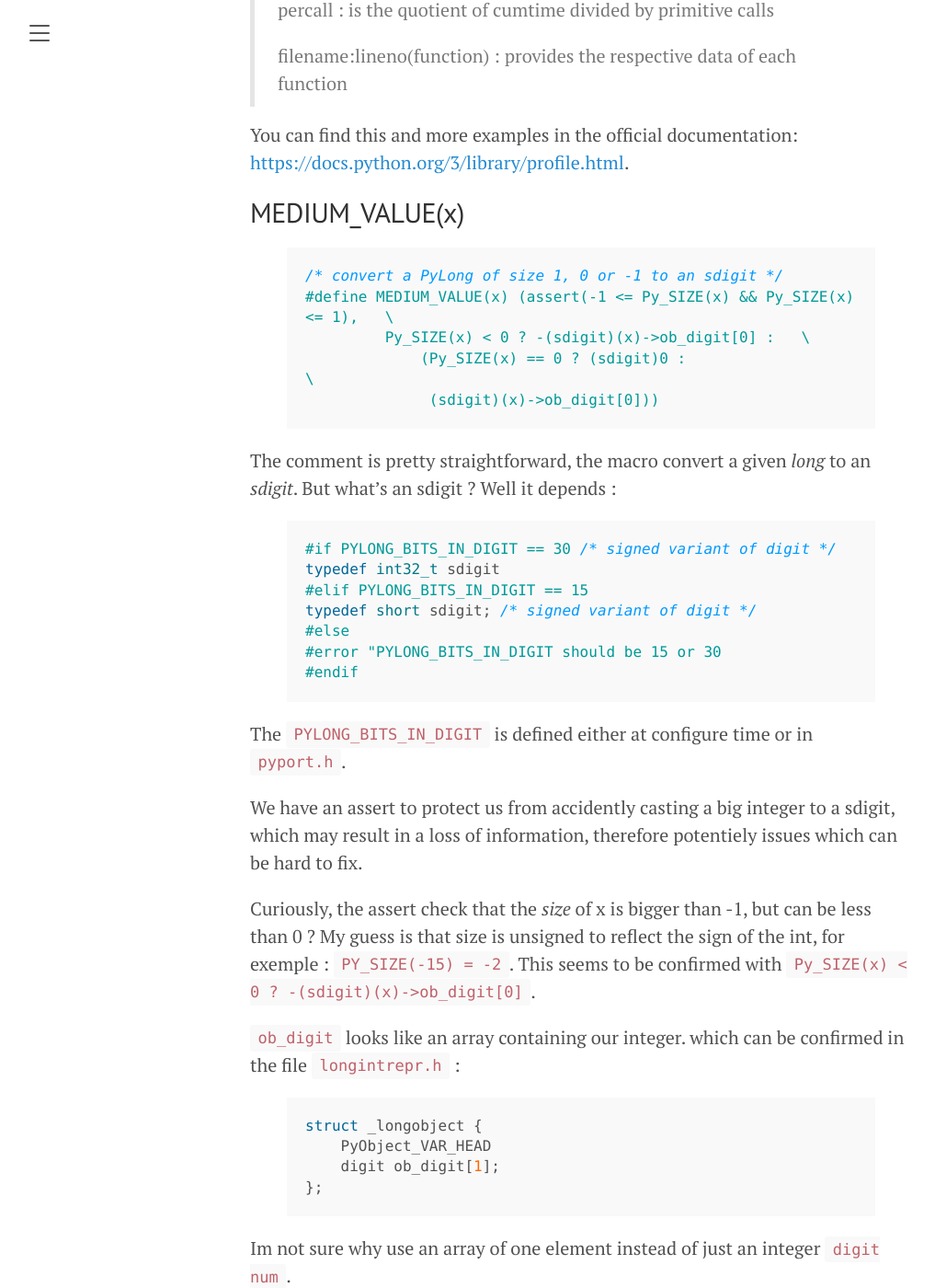
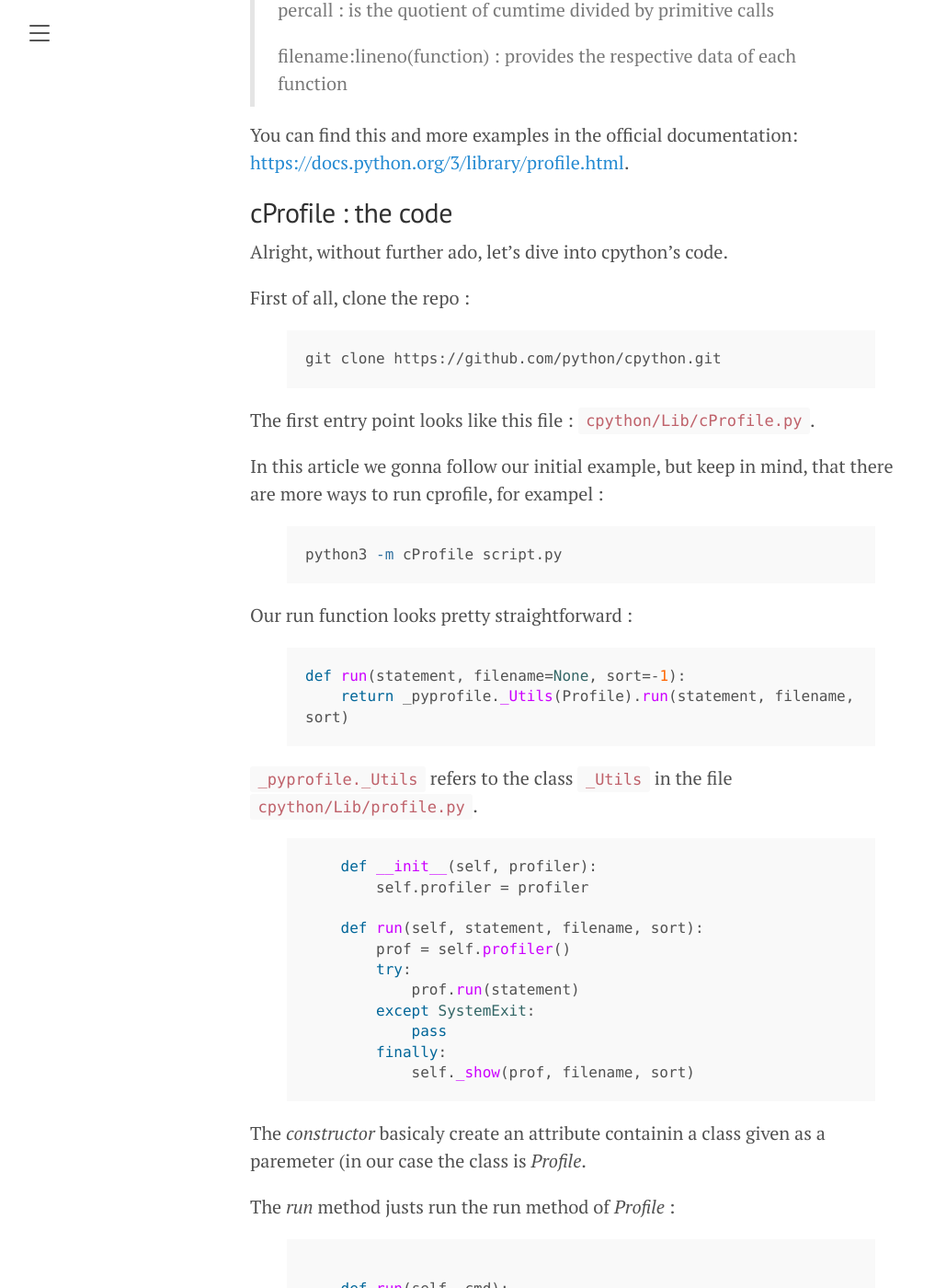
Before and after one commit to ukarroum/ykarroum-blog, a Jekyll site: the page built from blog/_posts/2020-12-17-cprofile.md, in a window 1280 px wide and 1400 px high, scrolled down 2267 px. Shown: the whole window at 92% size, without its empty margins (8-1025 px from the left). Built offline with Jekyll 4.4.1, drawn with Linux system fonts in a browser that asks for light colours; some of the changed text lies outside the part shown.

Commit message:
[CProfile articles] draft

```diff
--- a/blog/_posts/2020-12-17-cprofile.md
+++ b/blog/_posts/2020-12-17-cprofile.md
@@ -64,98 +64,74 @@ the columns refer to :
 
 You can find this and more examples in the official documentation: [https://docs.python.org/3/library/profile.html](https://docs.python.org/3/library/profile.html).
 
-## MEDIUM_VALUE(x)
+## cProfile : the code
 
-{% highlight c %}
-/* convert a PyLong of size 1, 0 or -1 to an sdigit */
-#define MEDIUM_VALUE(x) (assert(-1 <= Py_SIZE(x) && Py_SIZE(x) <= 1),   \
-         Py_SIZE(x) < 0 ? -(sdigit)(x)->ob_digit[0] :   \
-             (Py_SIZE(x) == 0 ? (sdigit)0 :                             \
-              (sdigit)(x)->ob_digit[0]))
+Alright, without further ado, let's dive into cpython's code.
+
+First of all, clone the repo :
+
+{% highlight bash %}
+git clone https://github.com/python/cpython.git
 {% endhighlight %}
 
-The comment is pretty straightforward, the macro convert a given _long_ to an _sdigit_. But what's an sdigit ? Well it depends :
+The first entry point looks like this file : `cpython/Lib/cProfile.py`.
 
-{% highlight c %}
-#if PYLONG_BITS_IN_DIGIT == 30 /* signed variant of digit */
-typedef int32_t sdigit
-#elif PYLONG_BITS_IN_DIGIT == 15
-typedef short sdigit; /* signed variant of digit */
-#else
-#error "PYLONG_BITS_IN_DIGIT should be 15 or 30
-#endif
+In this article we gonna follow our initial example, but keep in mind, that there are more ways to run cprofile, for exampel :
 
+{% highlight bash %}
+python3 -m cProfile script.py
 {% endhighlight %}
 
-The `PYLONG_BITS_IN_DIGIT` is defined either at configure time or in `pyport.h`.
+Our run function looks pretty straightforward :
 
-We have an assert to protect us from accidently casting a big integer to a sdigit, which may result in a loss of information, therefore potentiely issues which can be hard to fix.
-
-Curiously, the assert check that the _size_ of x is bigger than -1, but can be less than 0 ? My guess is that size is unsigned to reflect the sign of the int, for exemple : `PY_SIZE(-15) = -2`.
-This seems to be confirmed with `Py_SIZE(x) < 0 ? -(sdigit)(x)->ob_digit[0]`.
-
-`ob_digit` looks like an array containing our integer. which can be confirmed in the file `longintrepr.h` :
-
-{% highlight c %}
-struct _longobject {
-    PyObject_VAR_HEAD
-    digit ob_digit[1];
-};
+{% highlight python %}
+def run(statement, filename=None, sort=-1):
+    return _pyprofile._Utils(Profile).run(statement, filename, sort)
 {% endhighlight %}
 
-Im not sure why use an array of one element instead of just an integer `digit num`.
+`_pyprofile._Utils` refers to the class `_Utils` in the file `cpython/Lib/profile.py`.
 
+{% highlight python %}
+    def __init__(self, profiler):
+        self.profiler = profiler
 
-## IS_SMALL_INT(ival)
-
-{% highlight c %}
-#define IS_SMALL_INT(ival) (-NSMALLNEGINTS <= (ival) && (ival) < NSMALLPOSINTS)
+    def run(self, statement, filename, sort):
+        prof = self.profiler()
+        try:
+            prof.run(statement)
+        except SystemExit:
+            pass
+        finally:
+            self._show(prof, filename, sort)
 {% endhighlight %}
 
-Pretty straightforward function.
+The _constructor_ basicaly create an attribute containin a class given as a paremeter (in our case the class is _Profile_.
 
-`NSMALLPOSINTS` and `NSMALLNEGINTS` is defined in the `pycore_interp.h` file :
+The _run_ method justs run the run method of _Profile_ :
 
-{% highlight c %}
-/* interpreter state */
-
-#define _PY_NSMALLPOSINTS           257
-#define _PY_NSMALLNEGINTS           5
+{% highlight python %}
+    def run(self, cmd):
+        import __main__
+        dict = __main__.__dict__
+        return self.runctx(cmd, dict, dict)
 {% endhighlight %}
 
-To undesrtand why those 2 magic numbers and and where the two macros are used, let's dive into the next function.
+we import main this will basicaly import he module from which we ran our program (no idea why).
 
-## static PyObject * get_small_int(sdigit ival)
-{% highlight c %}
-static PyObject *
-get_small_int(sdigit ival)
-{
-    assert(IS_SMALL_INT(ival));
-    PyInterpreterState *interp = _PyInterpreterState_GET();
-    PyObject *v = (PyObject*)interp->small_ints[ival + NSMALLNEGINTS];
-    Py_INCREF(v);
-    return v;
-}
+We get the dict which contains all the variables declared in our module.
+
+In my optinion (we may check this later) this will create the same context in which we tried to run our function using _cProfile.run('fct')_.
+
+the function then call _runctx_ :
+
+{% highlight python %}
+    def runctx(self, cmd, globals, locals):
+        self.enable()
+        try:
+            exec(cmd, globals, locals)
+        finally:
+            self.disable()
+        return self
 {% endhighlight %}
 
-This function implements what is commonly known as the _Flyweight pattern_, as explained here : [https://python-patterns.guide/gang-of-four/flyweight/](https://python-patterns.guide/gang-of-four/flyweight/), the flyweight pattern is used in python to create at the initialisation phase all the integers in the range [-5, 256]. At the runtime, whenever you ask for a number in this range, you'll always get the _same_ number.
-
-Which can be easily checked :
-
-{% highlight python %}
-
-20 + 30 is 50 # True
-200 + 300 is 500 # False
-
-{% endhighlight %}
-
-
-Those integers objects are stored in the interpreter state.
-
-According to [https://tenthousandmeters.com/blog/python-behind-the-scenes-1-how-the-cpython-vm-works/](https://tenthousandmeters.com/blog/python-behind-the-scenes-1-how-the-cpython-vm-works/) :
-
-> An interpreter state is a group of threads along with the data specific to this group. Threads share such things as loaded modules (sys.modules), builtins (builtins.__dict__) and the import system (importlib).
-
-Apparently flyweight integers are stored there.
-
-We also use `Py_INCREF` to increment the reference count of the returned integer, recall that reference counting is what is used by the CPython garbage collector to detect which objects to free (Well not just that, since reference counting alone doesn't resolve circular references).
+The _enable_, _execute_ and _disable_ functions are defined in ``
```
